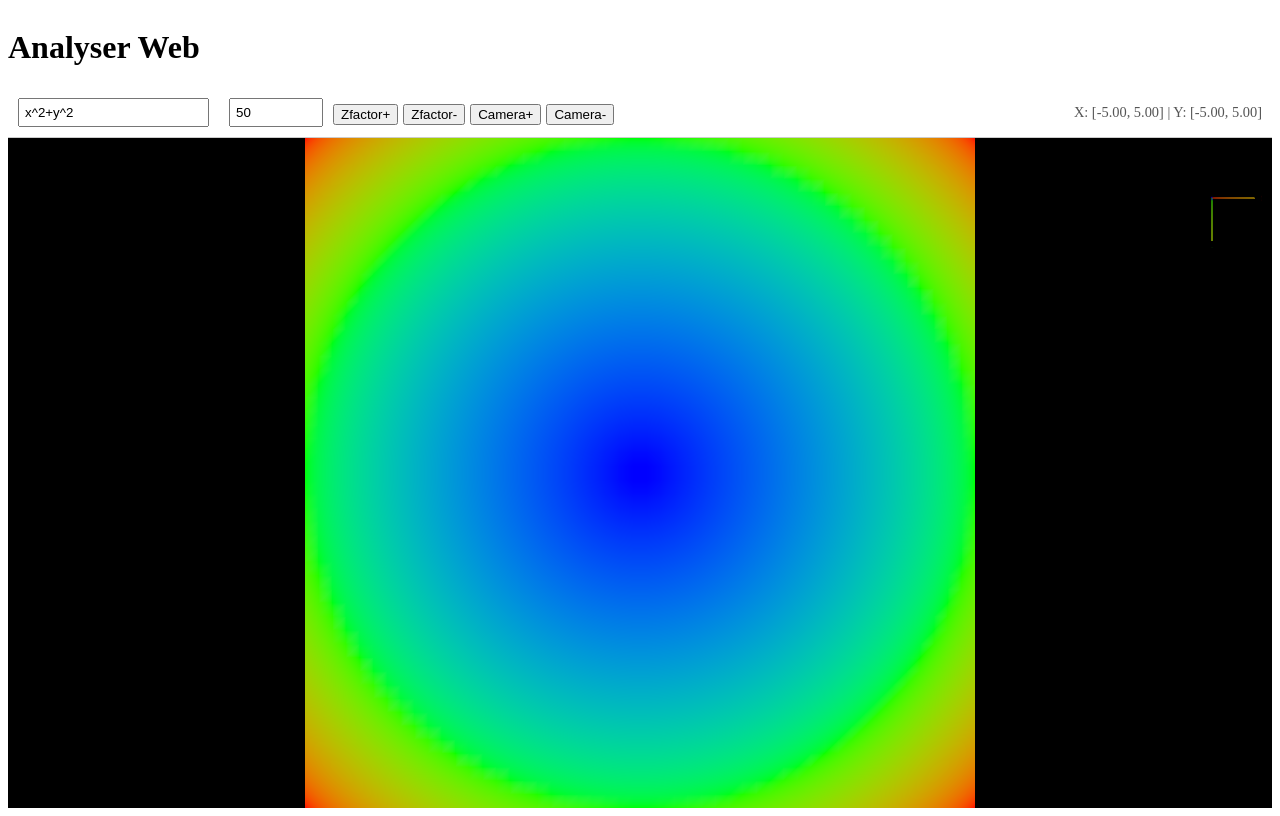
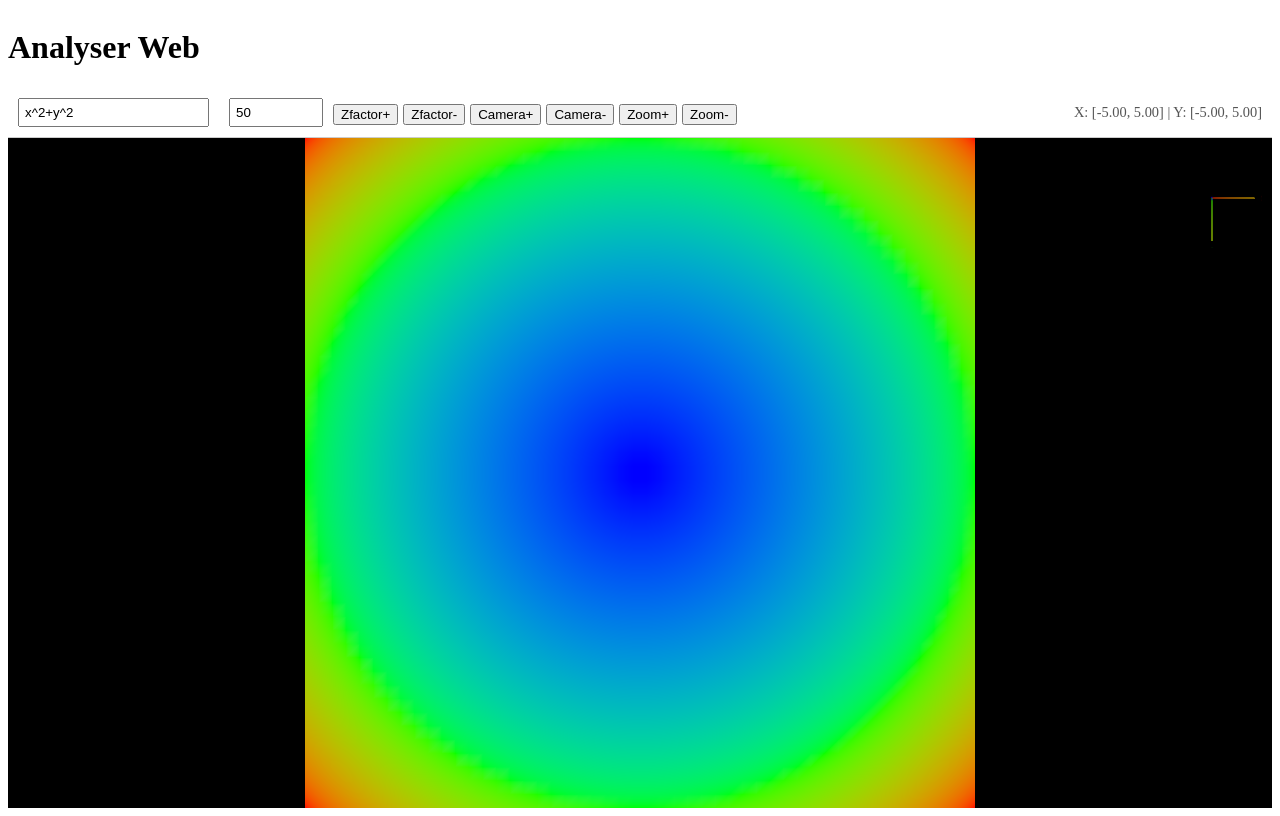
Before and after one commit to Vlietland/analyser, a React (Vite) app in the folder analyserWeb/: page / in a window 1280 px wide. Built offline with nearby package versions, Linux system fonts and the light colour scheme.

Commit message:
added UI grid zoom buttons

```diff
--- a/analyserWeb/src/ui/Toolbar.tsx
+++ b/analyserWeb/src/ui/Toolbar.tsx
@@ -9,21 +9,30 @@ interface ToolbarProps {
 const ROTATION_STEP = Math.PI / 18; // 10 degrees
 const ZOOM_STEP = 1.1; // Multiplicative zoom
 const Z_FACTOR_STEP = 0.1; // Additive z-scale
+const GRID_ZOOM_FACTOR = 0.8; // Factor to zoom in/out grid range
 
 function Toolbar({ currentViewState, onViewStateChange }: ToolbarProps) {
-  const handleZoom = (factor: number) => {
+  const handleCameraZoom = (factor: number) => {
     onViewStateChange({ zoomCamera: currentViewState.zoomCamera * factor });
   };
   const handleZFactor = (delta: number) => {
     onViewStateChange({ zFactor: currentViewState.zFactor + delta });
+  };
+  const handleGridZoomIn = () => {
+    console.log('Grid zoom in clicked - will decrease sample range');
+  };
+  const handleGridZoomOut = () => {
+    console.log('Grid zoom out clicked - will increase sample range');
   };
 
   return (
     <div style={{ marginTop: '5px', display: 'flex', gap: '5px' }}>
       <button onClick={() => handleZFactor(Z_FACTOR_STEP)} title="Increase Z-Factor">Zfactor+</button>
       <button onClick={() => handleZFactor(-Z_FACTOR_STEP)} title="Decrease Z-Factor">Zfactor-</button>
-      <button onClick={() => handleZoom(ZOOM_STEP)} title="Zoom In Camera">Camera+</button>
-      <button onClick={() => handleZoom(1 / ZOOM_STEP)} title="Zoom Out Camera">Camera-</button>
+      <button onClick={() => handleCameraZoom(ZOOM_STEP)} title="Zoom In Camera">Camera+</button>
+      <button onClick={() => handleCameraZoom(1 / ZOOM_STEP)} title="Zoom Out Camera">Camera-</button>
+      <button onClick={() => handleGridZoomIn} title="Zoom In Domain">Zoom+</button>
+      <button onClick={() => handleGridZoomOut} title="Zoom Out Domain">Zoom-</button>
     </div>
   );
 }
```
